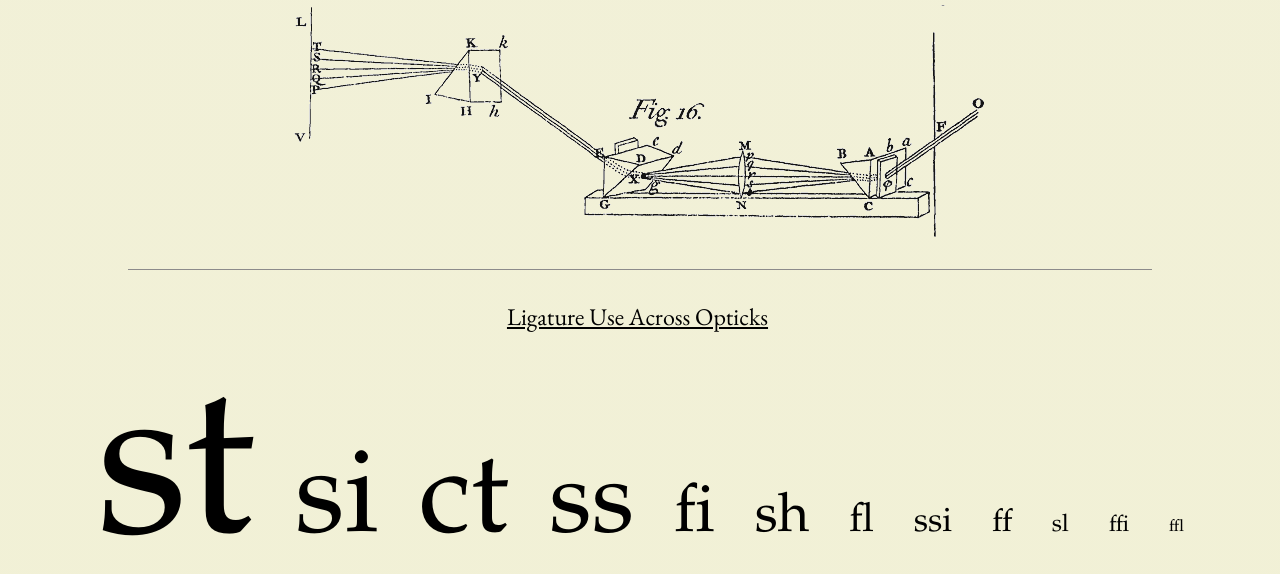
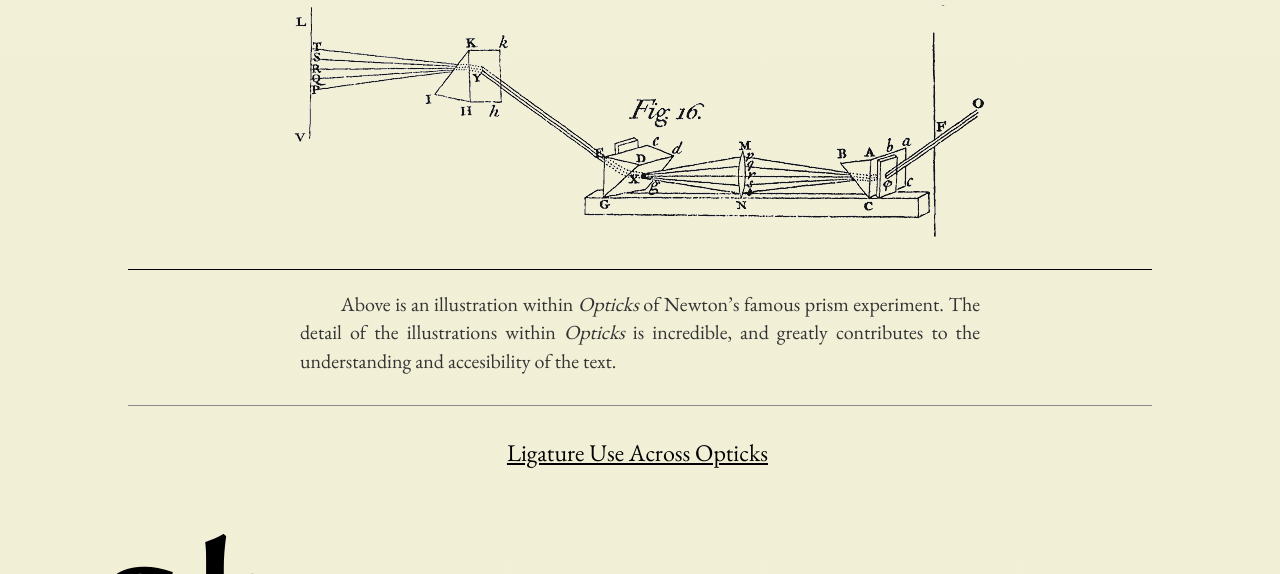
Before and after one commit to sethkrantzler/newtonsOpticks, a plain HTML site: page index.html in a window 1280 px wide. Shown: the part 6538-7112 px from the top of the page. Drawn offline with nearby package versions, Linux system fonts and the light colour scheme.

Commit message:
Added more text

```diff
--- a/index.html
+++ b/index.html
@@ -334,6 +334,13 @@
 			<div class="visualization">
 				<img src="prism.png">
 			</div>
+
+		</div>
+
+		<hr class="solid">
+
+		<div class="main">
+			&nbsp&nbsp&nbsp&nbsp&nbsp&nbsp&nbsp&nbsp Above is an illustration within <i>Opticks</i> of Newton’s famous prism experiment. The detail of the illustrations within <i>Opticks</i> is incredible, and greatly contributes to the understanding and accesibility of the text.
 		</div>
 
 		<hr class="style17">
```
